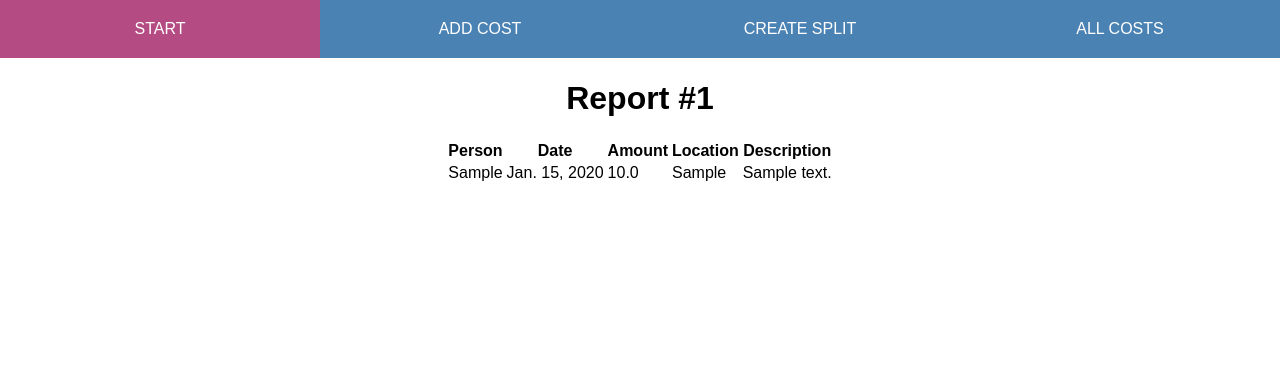
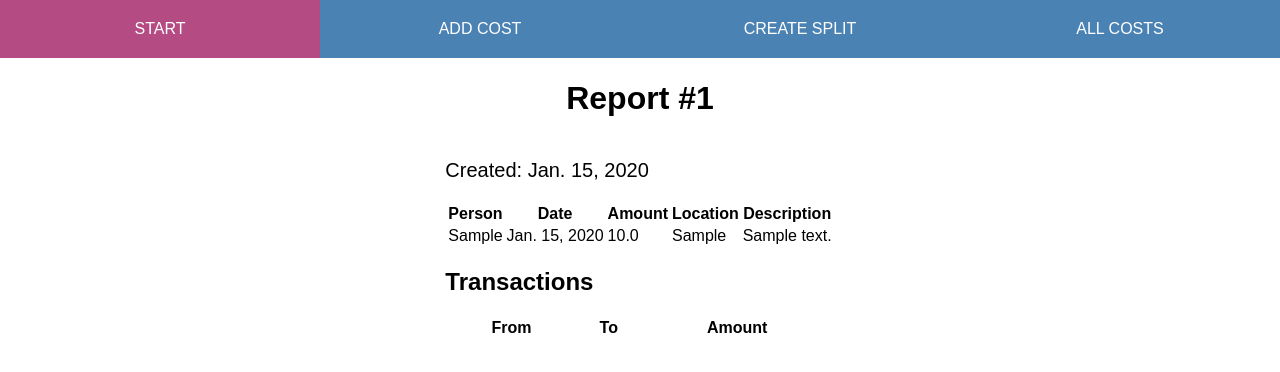
Before and after one commit to golgor/home-automation-hub, a Django app: page /cost_splitter/1/ in a window 1280 px wide. Shown: the top 372 px of the page. Run offline with Django 5.2, Linux system fonts and the light colour scheme; tables that the repository leaves empty hold one stand-in row (values such as "Sample post"); lists and menus that the app fills with data are empty; parts of the project's set-up code (start-up, migrations or seed data) failed here and were passed over.

Commit message:
calculate cost split, add transcation in template

```diff
--- a/apps/cost_splitter/templates/report_id.html
+++ b/apps/cost_splitter/templates/report_id.html
@@ -2,6 +2,7 @@
 
 {% block content %}
 <h1>Report #{{ id }}</h1>
+<p>Created: {{ report.date }}</p>
 
 <table>
     <tr>
@@ -21,5 +22,20 @@
     </tr>
     {% endfor %}
 </table>
+<h2>Transactions</h2>
+<table>
+    <tr>
+        <th>From</th>
+        <th>To</th>
+        <th>Amount</th>
+    </tr>
+    {% for transaction in transactions %}
+    <tr>
+        <td>{{ transaction.from_ }}</td>
+        <td>{{ transaction.to }}</td>
+        <td>{{ transaction.amount }}</td>
+    </tr>
+    {% endfor %}
+</table>
 
 {% endblock content %}
--- a/apps/cost_splitter/views.py
+++ b/apps/cost_splitter/views.py
@@ -1,6 +1,7 @@
 from typing import Any, TypedDict
 
 from django.contrib.auth import get_user_model
+from django.db.models import Sum
 from django.http import HttpRequest, HttpResponse
 from django.shortcuts import redirect, render
 from django.views.generic.base import TemplateView, View
@@ -18,6 +19,47 @@ class MonthlyReportContext(TypedDict):
     id: int
 
 
+class Transaction(TypedDict):
+    """Type definition for a transaction."""
+
+    from_: str
+    to: str
+    amount: int
+
+
+def calculate_cost_split(report: CostSplitReport) -> list[Transaction]:
+    """Calculate the cost split for a monthly report."""
+    costs_per_user = (
+        Cost.objects.filter(included_in_report=report)
+        .values("user__id", "user__first_name")
+        .annotate(total=Sum("amount"))
+    )
+    total_cost = Cost.objects.filter(included_in_report=report).aggregate(Sum("amount"))
+    for user in costs_per_user:
+        user["diff"] = user["total"] - (total_cost["amount__sum"] / len(costs_per_user))
+    outstanding_differences = sorted(costs_per_user, key=lambda k: k["diff"], reverse=True)
+
+    transactions: list[Transaction] = []
+
+    while outstanding_differences:
+        highest_diff = outstanding_differences[0]
+        lowest_diff = outstanding_differences[-1]
+        transactions.append(
+            {
+                "to": highest_diff["user__first_name"],
+                "from_": lowest_diff["user__first_name"],
+                "amount": highest_diff["diff"],
+            }
+        )
+        highest_diff["diff"] += lowest_diff["diff"]
+        lowest_diff["diff"] = 0
+        if highest_diff["diff"] >= 0:
+            outstanding_differences.pop()
+        if lowest_diff["diff"] <= 0:
+            outstanding_differences.pop()
+    return transactions
+
+
 # Create your views here.
 class CostSplitReportView(TemplateView):
     """View to display a CostSplitReport."""
@@ -32,10 +74,16 @@ class CostSplitReportView(TemplateView):
             report = CostSplitReport.objects.get(id=context["id"])
         except CostSplitReport.DoesNotExist:
             return {"error": "Monthly report does not exist."}
+        try:
+            transactions = calculate_cost_split(report)
+        except Exception as e:
+            print(e)
+            transactions = []
 
         costs = Cost.objects.filter(included_in_report=report)
-
         context["costs"] = costs
+        context["transactions"] = transactions
+        context["report"] = report
         return context
 
 
```
